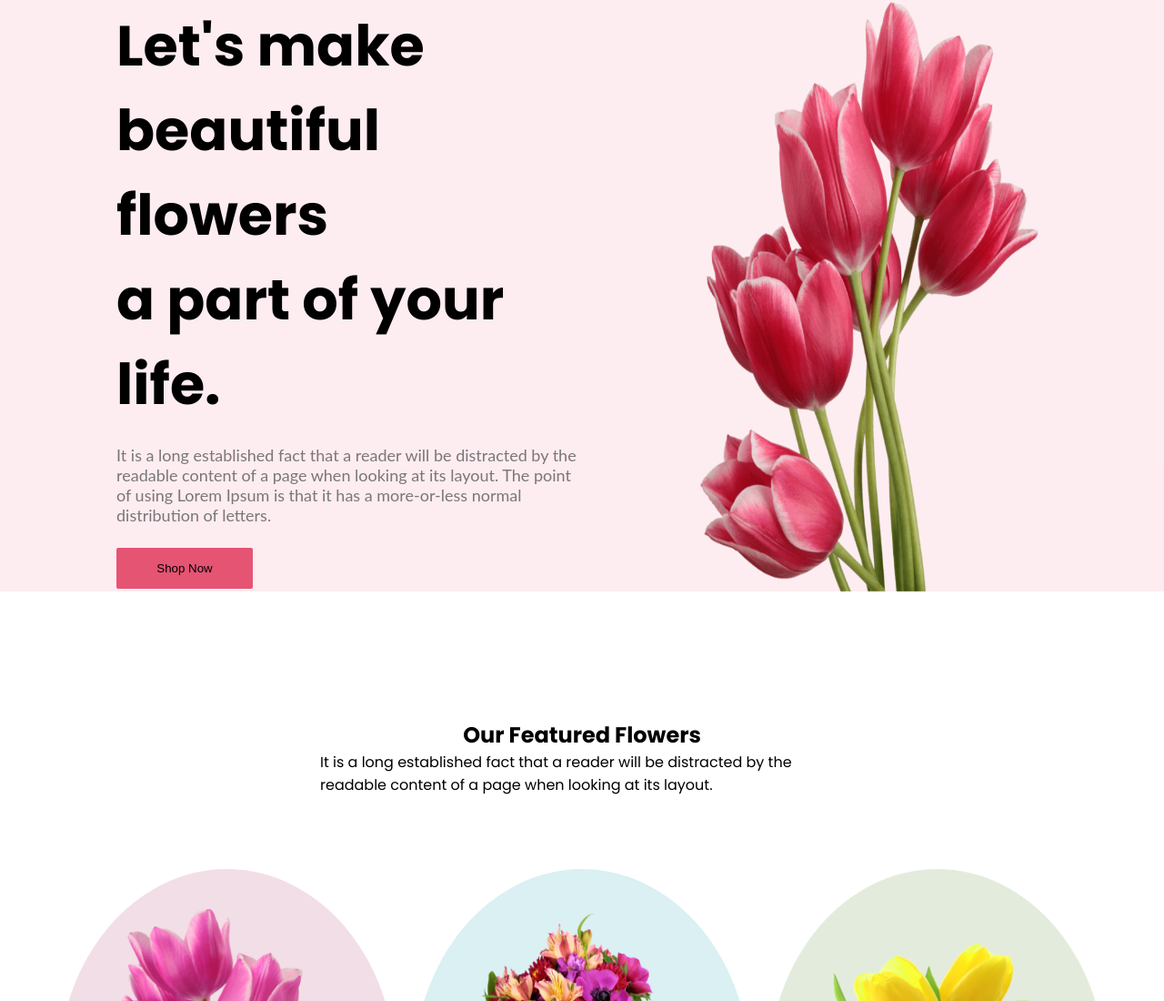
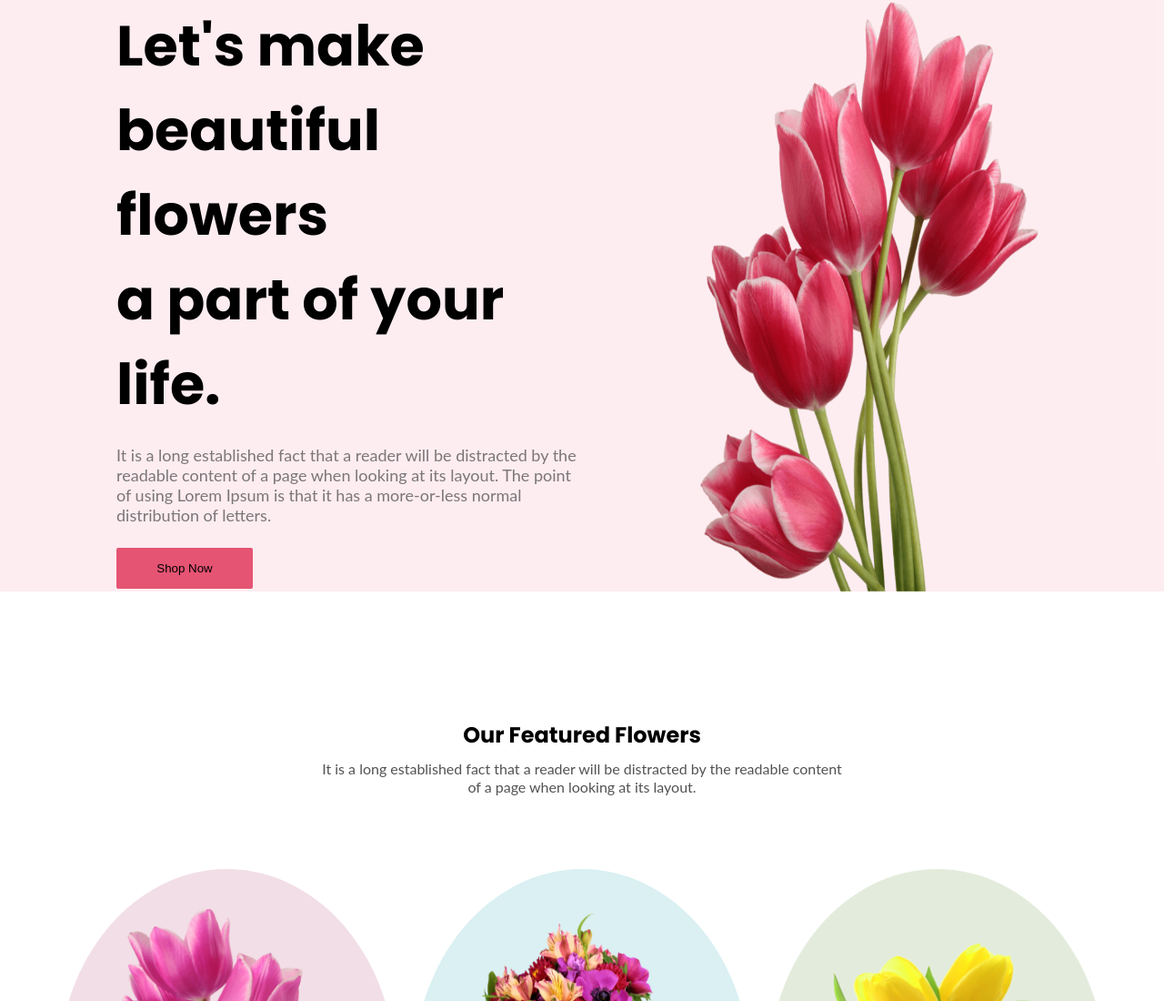
Before and after one commit to rokib97/flower-shop-conceptual-b10, a plain HTML site: page index.html in a window 1280 px wide. Shown: the top 1100 px of the page at 91% size. Drawn offline with Linux system fonts and the light colour scheme.

Commit message:
fix featured images section

```diff
--- a/index.html
+++ b/index.html
@@ -34,7 +34,7 @@
       <section class="featured-image-container">
         <div class="featured-title-container">
           <h1>Our Featured Flowers</h1>
-          <p>
+          <p class="gray">
             It is a long established fact that a reader will be distracted by
             the readable content of a page when looking at its layout.
           </p>
--- a/styles/style.css
+++ b/styles/style.css
@@ -70,6 +70,10 @@ text-align: left;
   height: 650px;
   margin: 0 auto;
   margin-top: 140px;
+}
+.featured-title-container > p{
+  margin-top: 10px;
+  line-height: 20px;
 }
 .featured-title-container {
   display: flex;
```
